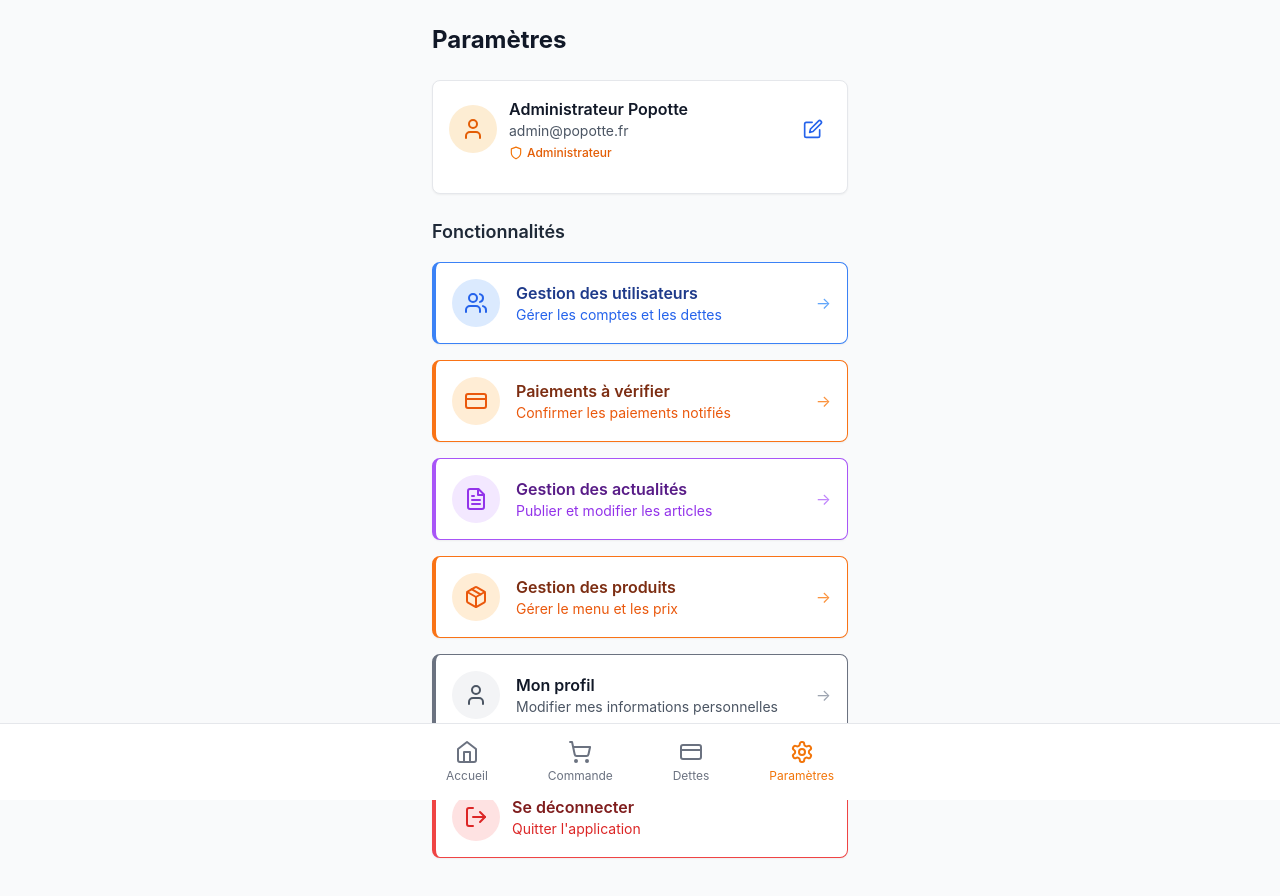
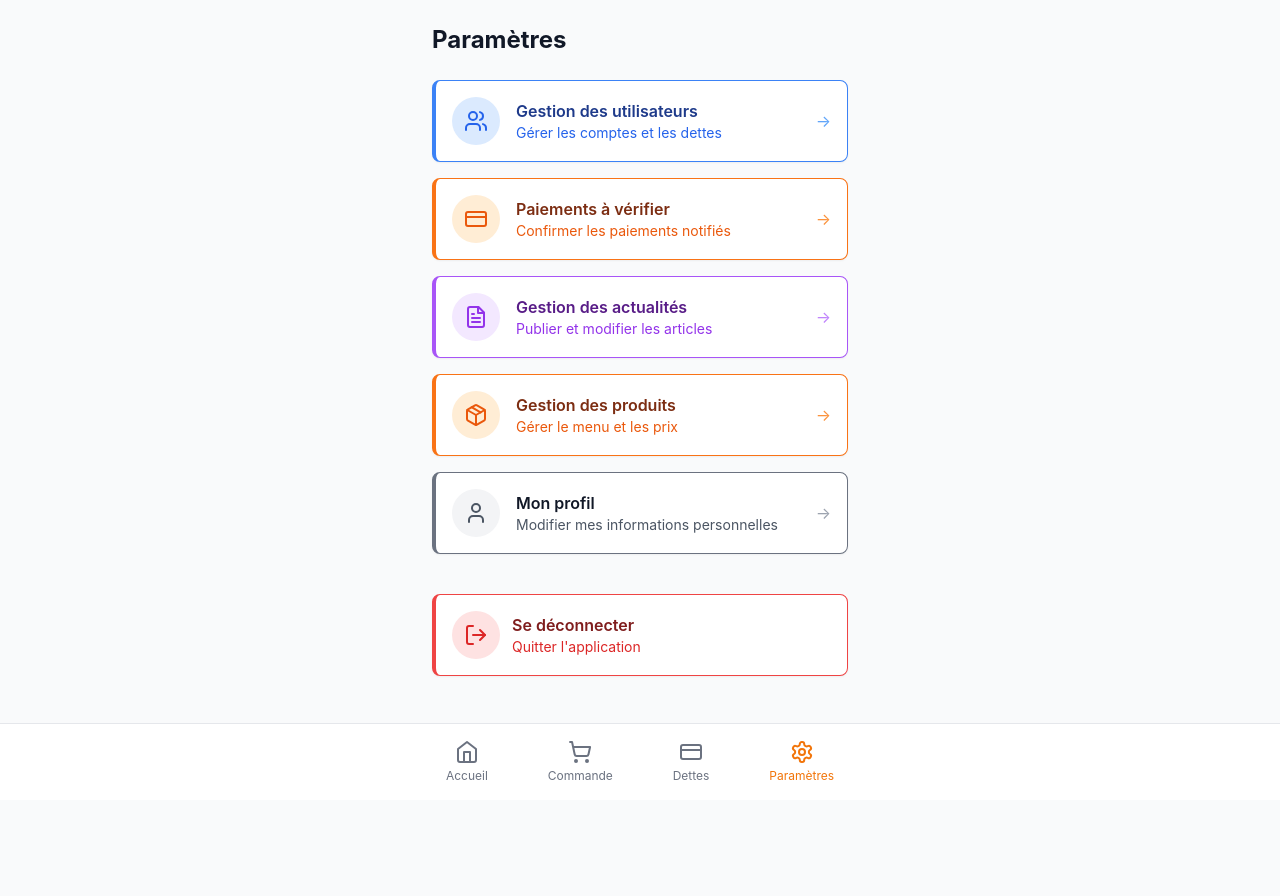
Before and after one commit to TheBatMarch/popotte, a React (Vite) app: page /parametres in a window 1280 px wide. Shown: the top 896 px of the page. After the commit the page ends 800 px from the top, so only its background shows below. Built offline with nearby package versions, Linux system fonts and the light colour scheme.

Commit message:
Nettoyer la page paramètres

```diff
--- a/src/pages/Parametres.tsx
+++ b/src/pages/Parametres.tsx
@@ -83,103 +83,6 @@ export function Parametres() {
 
   const renderMainView = () => (
     <>
-      {/* Profil utilisateur */}
-      <div className="card">
-        <div className="flex items-center justify-between mb-4">
-          <div className="flex items-center space-x-3">
-            <div className="w-12 h-12 bg-primary-100 rounded-full flex items-center justify-center">
-              <User className="text-primary-600" size={24} />
-            </div>
-            <div>
-              <h2 className="font-semibold">{profile?.full_name}</h2>
-              <p className="text-sm text-gray-600">{profile?.email}</p>
-              {profile?.role === 'admin' && (
-                <div className="flex items-center space-x-1 mt-1">
-                  <Shield size={14} className="text-primary-500" />
-                  <span className="text-xs text-primary-600 font-medium">Administrateur</span>
-                </div>
-              )}
-            </div>
-          </div>
-
-          {!editingProfile && (
-            <button
-              onClick={() => setEditingProfile(true)}
-              className="p-2 text-blue-600 hover:bg-blue-50 rounded-lg transition-colors"
-            >
-              <Edit size={20} />
-            </button>
-          )}
-        </div>
-
-        {editingProfile && (
-          <form onSubmit={handleUpdateProfile} className="space-y-4">
-            {message && (
-              <div className={`p-3 rounded-lg text-sm ${
-                message.includes('succès')
-                  ? 'bg-green-50 text-green-700 border border-green-200'
-                  : 'bg-red-50 text-red-700 border border-red-200'
-              }`}>
-                {message}
-              </div>
-            )}
-
-            <div>
-              <label htmlFor="email" className="block text-sm font-medium text-gray-700">
-                Email
-              </label>
-              <input
-                id="email"
-                type="email"
-                value={profile?.email || ''}
-                disabled
-                className="input mt-1 bg-gray-50 cursor-not-allowed"
-              />
-              <p className="text-xs text-gray-500 mt-1">
-                L'email ne peut pas être modifié
-              </p>
-            </div>
-
-            <div>
-              <label htmlFor="fullName" className="block text-sm font-medium text-gray-700">
-                Nom complet
-              </label>
-              <input
-                id="fullName"
-                type="text"
-                value={fullName}
-                onChange={(e) => setFullName(e.target.value)}
-                className="input mt-1"
-                required
-              />
-            </div>
-
-            <div className="flex space-x-2">
-              <button
-                type="submit"
-                disabled={loading}
-                className="btn-primary flex items-center space-x-2 disabled:opacity-50"
-              >
-                <Save size={16} />
-                <span>{loading ? 'Mise à jour...' : 'Sauvegarder'}</span>
-              </button>
-              <button
-                type="button"
-                onClick={cancelEdit}
-                className="btn-secondary flex items-center space-x-2"
-              >
-                <X size={16} />
-                <span>Annuler</span>
-              </button>
-            </div>
-          </form>
-        )}
-      </div>
-
-      {/* Fonctionnalités principales */}
-      <div className="space-y-4">
-        <h2 className="text-lg font-semibold text-gray-800">Fonctionnalités</h2>
-
         <div className="grid grid-cols-1 gap-4">
           {/* Gestion des utilisateurs - Admin seulement */}
           {profile?.role === 'admin' && (
@@ -274,7 +177,6 @@ export function Parametres() {
             </div>
           </button>
         </div>
-      </div>
 
       {/* Déconnexion */}
       <div className="pt-4">
```
